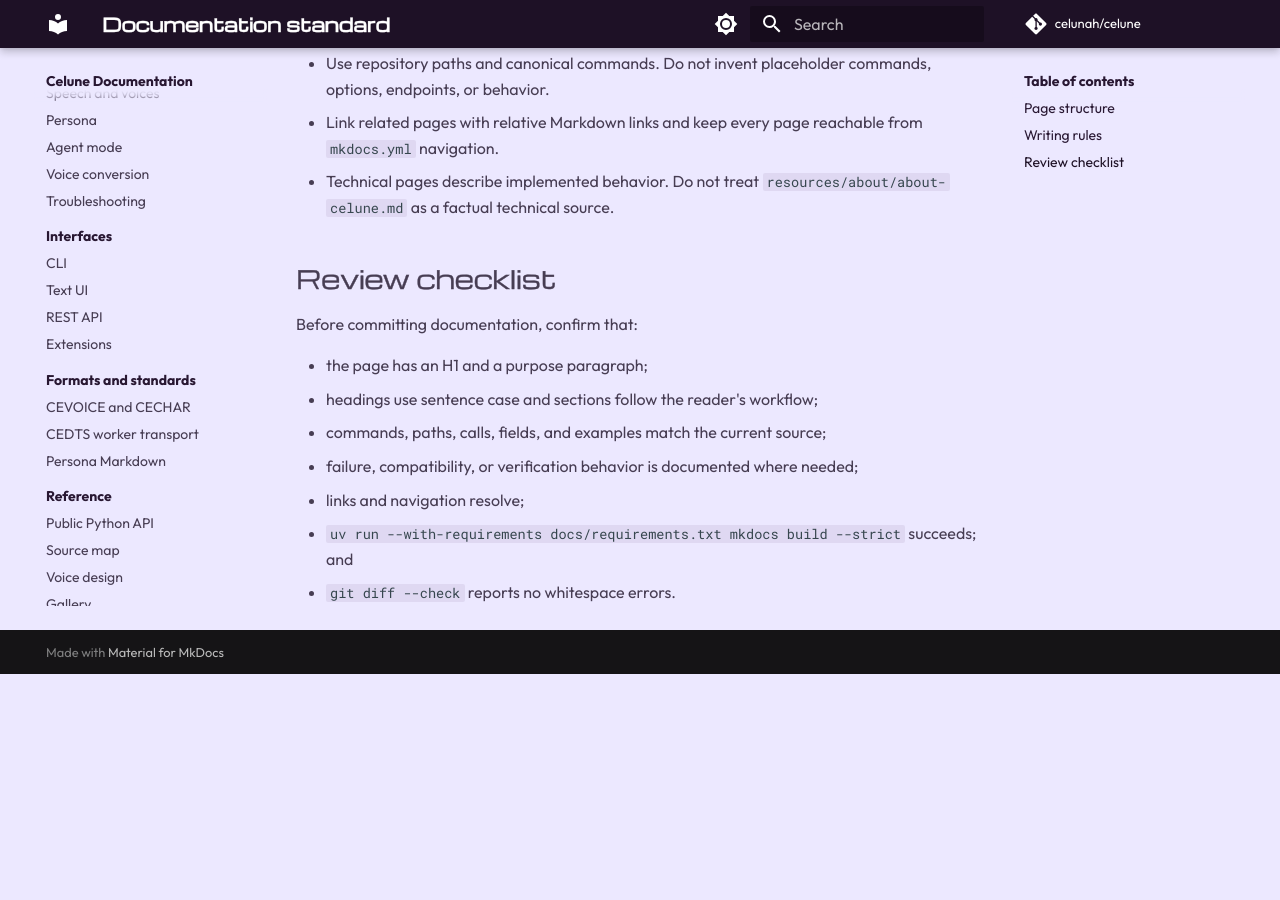
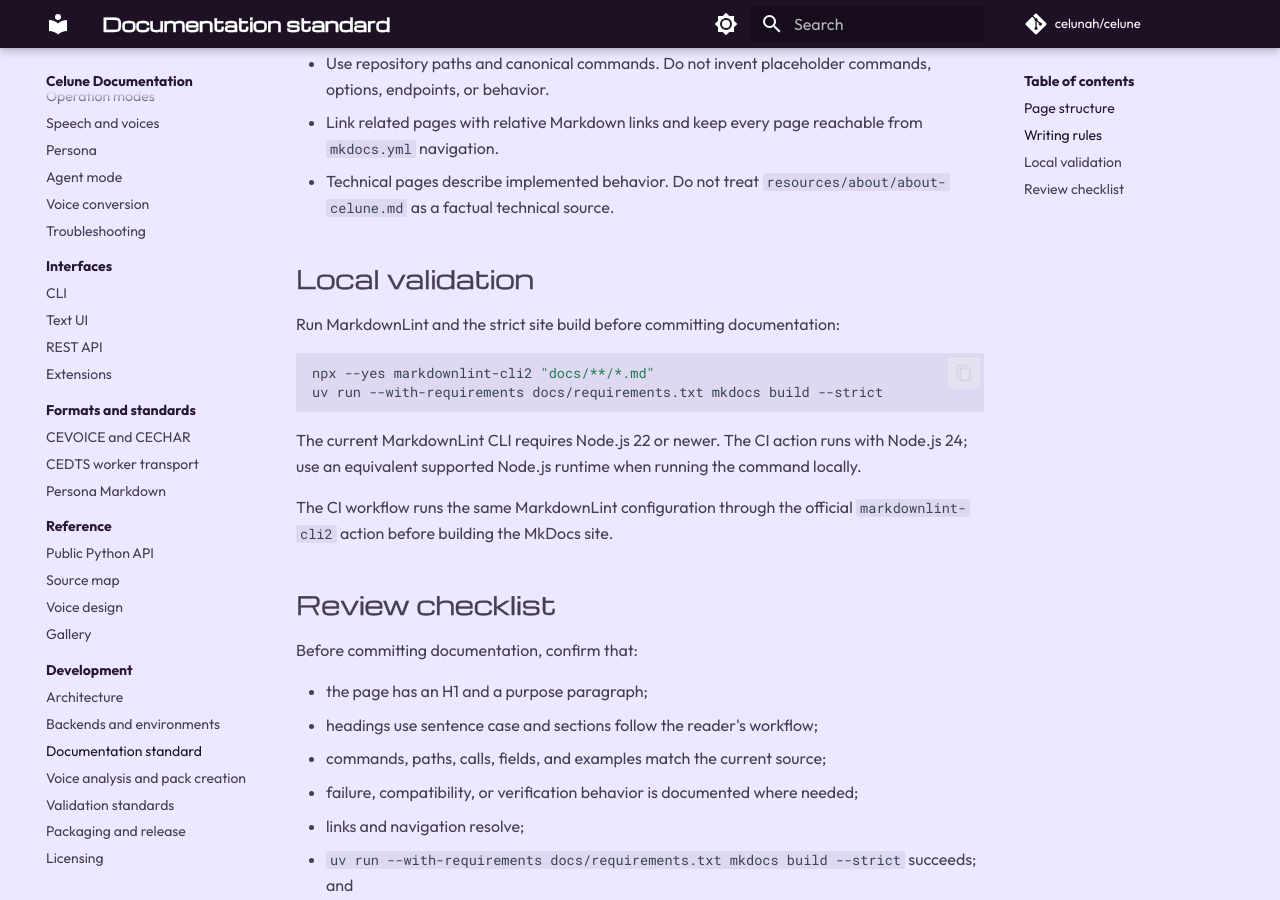
Before and after one commit to celunah/celune, an MkDocs documentation site: the page built from docs/development/documentation.md, in a window 1280 px wide and 900 px high, scrolled down 1291 px. Built offline with MkDocs 1.6.1 and Material for MkDocs 9.7.7, drawn with Linux system fonts in a browser that asks for light colours; comment, search, counter and statistics services are not loaded; before the commit the page ends 1965 px from its top, so only the background shows below that.

Commit message:
ci: lint technical Markdown documentation

````diff
--- a/docs/development/documentation.md
+++ b/docs/development/documentation.md
@@ -60,6 +60,22 @@
 - Technical pages describe implemented behavior. Do not treat
   `resources/about/about-celune.md` as a factual technical source.
 
+## Local validation
+
+Run MarkdownLint and the strict site build before committing documentation:
+
+```bash
+npx --yes markdownlint-cli2 "docs/**/*.md"
+uv run --with-requirements docs/requirements.txt mkdocs build --strict
+```
+
+The current MarkdownLint CLI requires Node.js 22 or newer. The CI action runs
+with Node.js 24; use an equivalent supported Node.js runtime when running the
+command locally.
+
+The CI workflow runs the same MarkdownLint configuration through the official
+`markdownlint-cli2` action before building the MkDocs site.
+
 ## Review checklist
 
 Before committing documentation, confirm that:
````
Also changed, not shown: AGENTS.md (+3 -1 lines), docs/development/validation.md (+10 -0 lines), .markdownlint.json, 1 other file.
